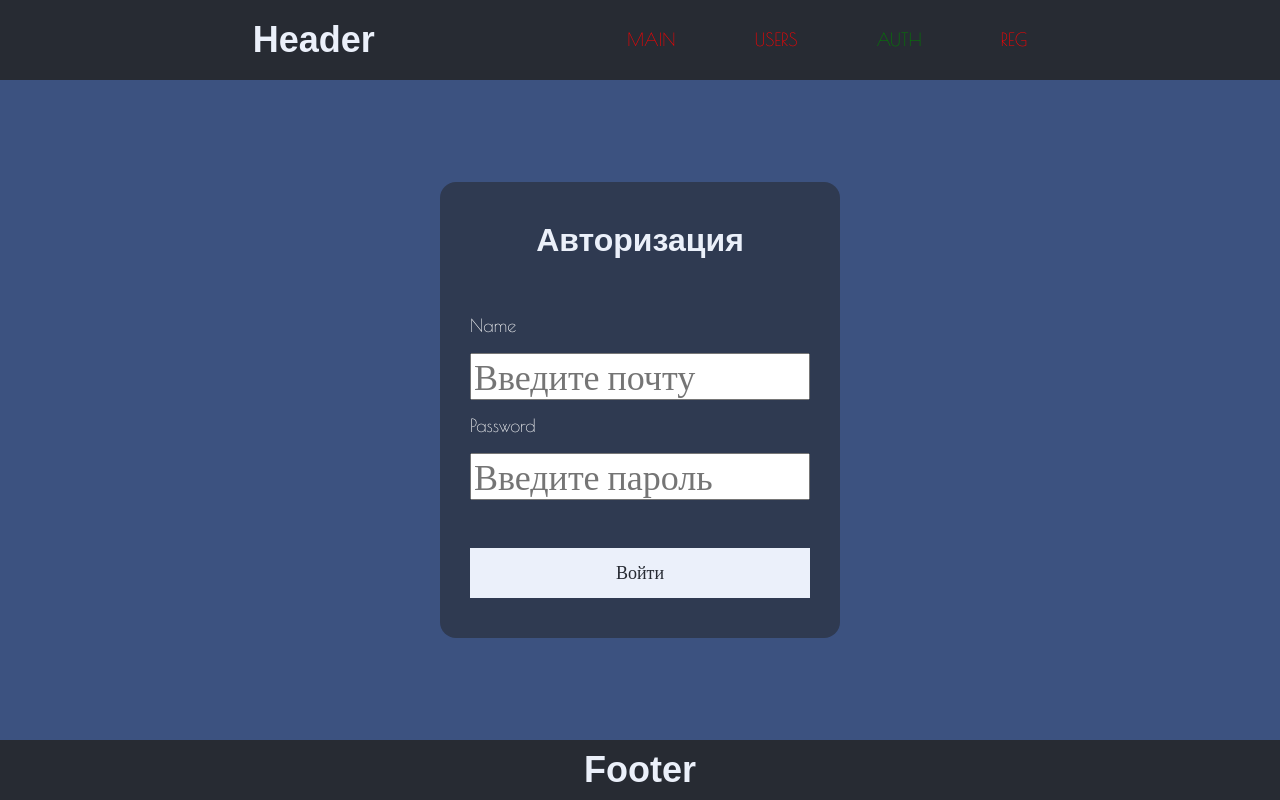
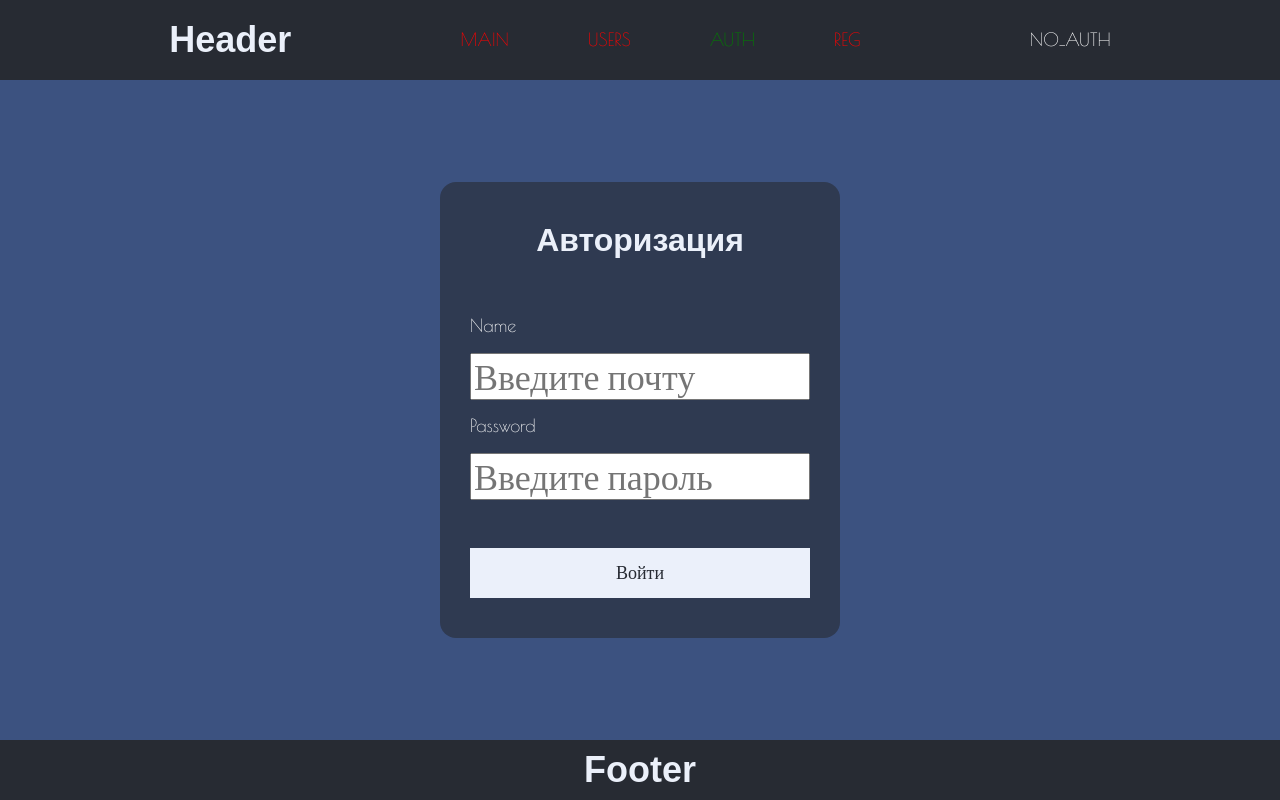
Before and after one commit to ukonsas28/react_course_2022, a React (Create React App) app: page /auth in a window 1280 px wide. Built offline with nearby package versions, Linux system fonts and the light colour scheme; a web font is replaced by a local one.

Commit message:
add auth on redux

```diff
--- a/src/components/HOC/AuthHoc.tsx
+++ b/src/components/HOC/AuthHoc.tsx
@@ -1,10 +1,11 @@
 /* eslint-disable react/jsx-no-useless-fragment */
 import React from 'react';
+import { useSelector } from 'react-redux';
 import { Navigate } from 'react-router-dom';
+import GetUserName from '../../store/selectors';
 
 const AuthHOC: React.FC = ({ children }) => {
-  const isAuth = true;
-
+  const isAuth = useSelector(GetUserName);
   if (isAuth) {
     return <>{children}</>;
   }
--- a/src/components/common/Header/Header.module.scss
+++ b/src/components/common/Header/Header.module.scss
@@ -13,6 +13,15 @@
     align-items: center;
     justify-content: space-between;
   }
+  .user_info {
+    display: flex;
+    align-items: center;
+    justify-content: center;
+    & > button {
+      margin-top: 0;
+      margin-left: 30px;
+    }
+  }
 }
 
 .active_link {
--- a/src/components/common/Header/index.tsx
+++ b/src/components/common/Header/index.tsx
@@ -1,8 +1,13 @@
 import React from 'react';
-import { NavLink, Link } from 'react-router-dom';
+import { useSelector } from 'react-redux';
+import { NavLink } from 'react-router-dom';
+import GetUserName from '../../../store/selectors';
+import Button from '../Button';
 import style from './Header.module.scss';
 
-const Header = () => (
+const Header = () => {
+  const name = useSelector(GetUserName);
+  return (
     <header className={style.header}>
       <h1>Header</h1>
       <ul>
@@ -35,7 +40,18 @@ const Header = () => (
           </NavLink>
         </li>
       </ul>
+      <div className={style.user_info}>
+        {name ? (
+          <>
+            <h2>{name}</h2>
+            <Button title="LOG_OUT" onClick={() => {}} />
+          </>
+        ) : (
+          'NO_AUTH'
+        )}
+      </div>
     </header>
   );
+};
 
 export default Header;
--- /dev/null
+++ b/src/store/selectors.ts
@@ -0,0 +1,5 @@
+import { UserInfoReducerType } from './types';
+
+const GetUserName = (state: UserInfoReducerType) => state.name;
+
+export default GetUserName;
```
Also changed, not shown: .eslintrc.json. Lines whose indentation alone changed are shown as unchanged.
